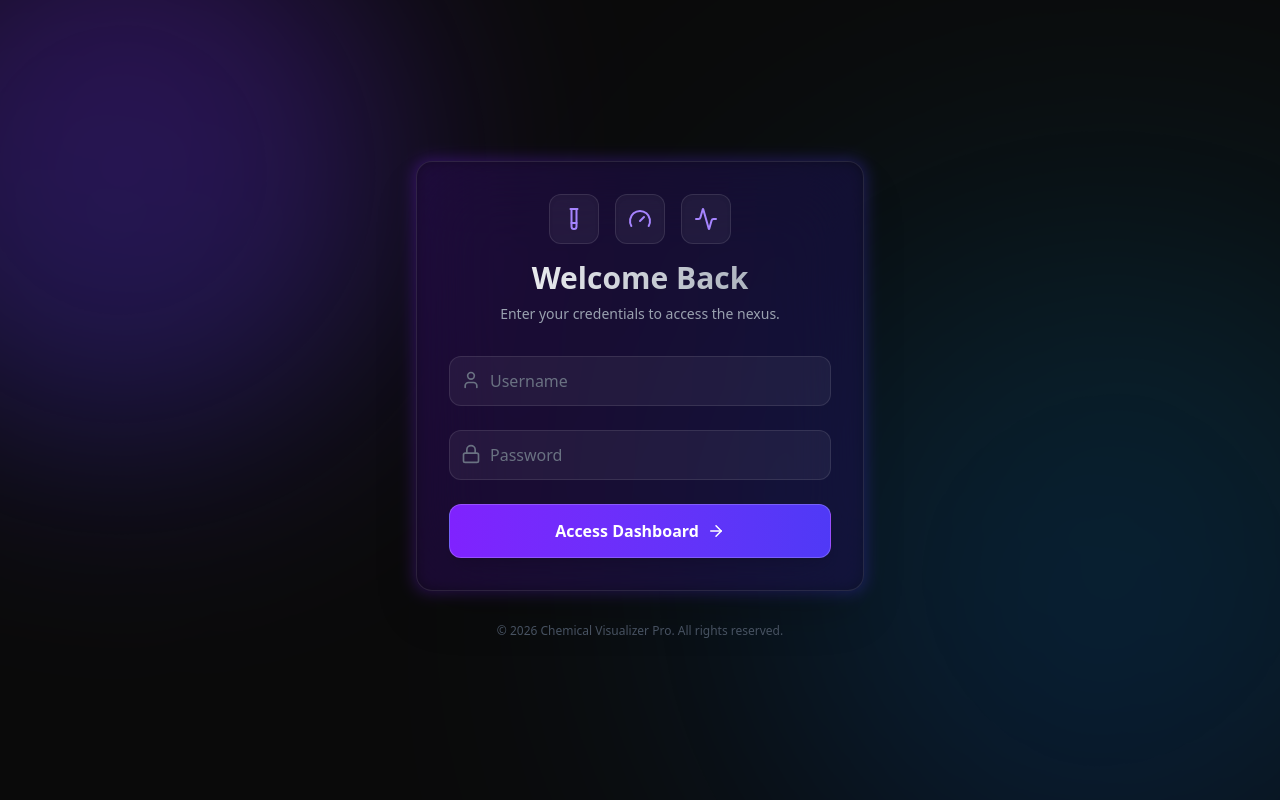
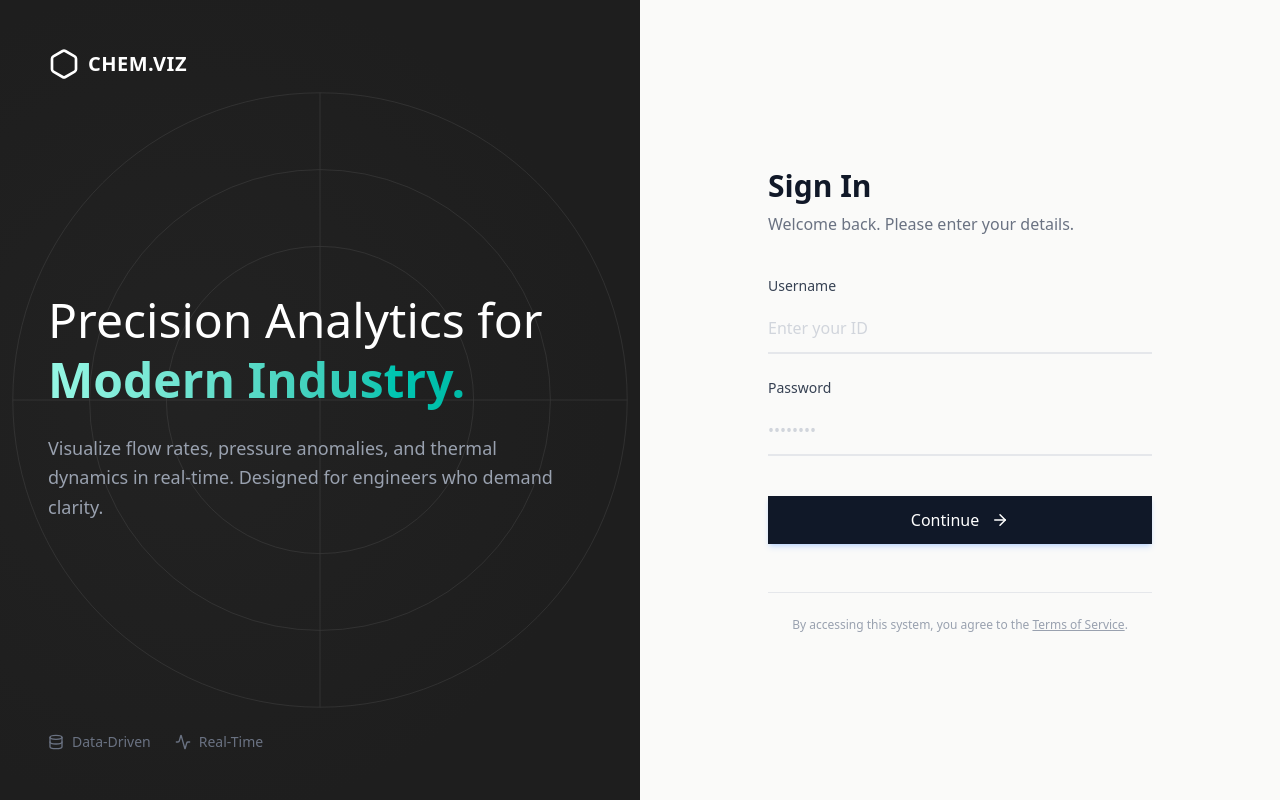
Before and after one commit to divyateja050/Django_project_08-02-2026, a React (Vite) app in the folder web-frontend/: page / in a window 1280 px wide. Built offline with nearby package versions, Linux system fonts and the light colour scheme.

Commit message:
v1.0.2 - UI update

```diff
--- a/web-frontend/src/components/Login.jsx
+++ b/web-frontend/src/components/Login.jsx
@@ -1,14 +1,14 @@
 import React, { useState } from 'react';
 import api from '../api';
 import { motion } from 'framer-motion';
-import { TestTube, Gauge, Activity, ArrowRight, Lock, User } from 'lucide-react';
+import { ArrowRight, Hexagon, Database, Activity } from 'lucide-react';
+import { Button } from './ui/Button';
 
 const Login = ({ onLogin }) => {
     const [username, setUsername] = useState('');
     const [password, setPassword] = useState('');
     const [error, setError] = useState('');
     const [loading, setLoading] = useState(false);
-    const [focusedField, setFocusedField] = useState(null);
 
     const handleSubmit = async (e) => {
         e.preventDefault();
@@ -30,116 +30,105 @@ const Login = ({ onLogin }) => {
     };
 
     return (
-        <div className="min-h-screen w-full flex items-center justify-center bg-[#0a0a0a] relative overflow-hidden font-sans">
-            {/* Dynamic Background */}
-            <div className="absolute inset-0 overflow-hidden pointer-events-none">
-                <motion.div
-                    animate={{ rotate: 360, scale: [1, 1.2, 1] }}
-                    transition={{ duration: 20, repeat: Infinity, ease: "linear" }}
-                    className="absolute top-[-10%] left-[-10%] w-[500px] h-[500px] rounded-full bg-gradient-to-r from-violet-600/30 to-indigo-600/30 blur-[100px]"
-                />
-                <motion.div
-                    animate={{ rotate: -360, scale: [1, 1.5, 1] }}
-                    transition={{ duration: 25, repeat: Infinity, ease: "linear" }}
-                    className="absolute bottom-[-10%] right-[-10%] w-[600px] h-[600px] rounded-full bg-gradient-to-r from-blue-600/20 to-cyan-600/20 blur-[120px]"
-                />
+        <div className="min-h-screen w-full flex bg-[#FAFAF9] font-sans">
+            {/* Left Column - Artistic/Brand Section */}
+            <div className="hidden lg:flex w-1/2 bg-[#1e1e1e] relative flex-col justify-between p-12 overflow-hidden text-white">
+                <div className="absolute inset-0 opacity-20 bg-[radial-gradient(circle_at_30%_50%,#333,transparent_70%)]"></div>
+
+                {/* Abstract Geometric Pattern */}
+                <div className="absolute top-1/2 left-1/2 -translate-x-1/2 -translate-y-1/2 w-[120%] h-[120%] opacity-10 pointer-events-none">
+                    <svg viewBox="0 0 100 100" className="w-full h-full stroke-white" strokeWidth="0.1" fill="none">
+                        <circle cx="50" cy="50" r="40" />
+                        <circle cx="50" cy="50" r="30" />
+                        <circle cx="50" cy="50" r="20" />
+                        <line x1="10" y1="50" x2="90" y2="50" />
+                        <line x1="50" y1="10" x2="50" y2="90" />
+                    </svg>
+                </div>
+
+                <div className="relative z-10 flex items-center gap-2">
+                    <Hexagon className="text-primary-400" size={32} strokeWidth={2} />
+                    <span className="font-display font-bold text-xl tracking-wide">CHEM.VIZ</span>
+                </div>
+
+                <div className="relative z-10 max-w-lg">
+                    <h1 className="font-display text-5xl font-light leading-tight mb-6">
+                        Precision Analytics for <br />
+                        <span className="font-bold text-transparent bg-clip-text bg-gradient-to-r from-teal-200 to-teal-500">
+                            Modern Industry.
+                        </span>
+                    </h1>
+                    <p className="text-gray-400 text-lg leading-relaxed">
+                        Visualize flow rates, pressure anomalies, and thermal dynamics in real-time.
+                        Designed for engineers who demand clarity.
+                    </p>
+                </div>
+
+                <div className="relative z-10 flex items-center gap-6 text-sm font-medium text-gray-500">
+                    <span className="flex items-center gap-2"> <Database size={16} /> Data-Driven </span>
+                    <span className="flex items-center gap-2"> <Activity size={16} /> Real-Time </span>
+                </div>
             </div>
 
-            <motion.div
-                initial={{ opacity: 0, y: 20, scale: 0.95 }}
-                animate={{ opacity: 1, y: 0, scale: 1 }}
-                transition={{ duration: 0.5, ease: "easeOut" }}
-                className="w-full max-w-md relative z-10"
-            >
-                {/* 3D Glass Card */}
-                <div className="relative group perspective-1000">
-                    <div className="absolute -inset-0.5 bg-gradient-to-r from-violet-600 to-indigo-600 rounded-2xl blur opacity-30 group-hover:opacity-75 transition duration-1000 group-hover:duration-200"></div>
-                    <div className="relative p-8 bg-black/40 backdrop-blur-2xl border border-white/10 rounded-2xl shadow-2xl">
+            {/* Right Column - Login Form */}
+            <div className="w-full lg:w-1/2 flex items-center justify-center p-8 lg:p-24 bg-[#FAFAF9]">
+                <div className="w-full max-w-sm">
+                    <div className="mb-10">
+                        <h2 className="font-display text-3xl font-bold text-gray-900 mb-2">Sign In</h2>
+                        <p className="text-gray-500">Welcome back. Please enter your details.</p>
+                    </div>
 
-                        {/* Header */}
-                        <div className="text-center mb-8">
-                            <motion.div
-                                className="flex justify-center gap-4 mb-4"
-                                initial={{ opacity: 0, y: -10 }}
-                                animate={{ opacity: 1, y: 0 }}
-                                transition={{ delay: 0.2 }}
-                            >
-                                {[TestTube, Gauge, Activity].map((Icon, i) => (
-                                    <div key={i} className="p-3 bg-white/5 rounded-xl border border-white/10 text-violet-400 shadow-inner">
-                                        <Icon size={24} />
-                                    </div>
-                                ))}
-                            </motion.div>
-                            <h2 className="text-3xl font-bold bg-clip-text text-transparent bg-gradient-to-r from-white to-gray-400 mb-2">
-                                Welcome Back
-                            </h2>
-                            <p className="text-gray-400 text-sm">Enter your credentials to access the nexus.</p>
+                    <form onSubmit={handleSubmit} className="space-y-6">
+                        <div className="group">
+                            <label className="block text-sm font-medium text-gray-700 mb-2 transition-colors group-focus-within:text-primary-700">Username</label>
+                            <input
+                                type="text"
+                                className="w-full px-0 py-3 bg-transparent border-b-2 border-gray-200 focus:border-primary-600 focus:outline-none transition-all placeholder-gray-300 text-gray-900"
+                                placeholder="Enter your ID"
+                                value={username}
+                                onChange={(e) => setUsername(e.target.value)}
+                            />
                         </div>
 
-                        {/* Form */}
-                        <form onSubmit={handleSubmit} className="space-y-6">
+                        <div className="group">
+                            <label className="block text-sm font-medium text-gray-700 mb-2 transition-colors group-focus-within:text-primary-700">Password</label>
+                            <input
+                                type="password"
+                                className="w-full px-0 py-3 bg-transparent border-b-2 border-gray-200 focus:border-primary-600 focus:outline-none transition-all placeholder-gray-300 text-gray-900"
+                                placeholder="••••••••"
+                                value={password}
+                                onChange={(e) => setPassword(e.target.value)}
+                            />
+                        </div>
 
-                            {/* Username Field */}
-                            <div className="relative">
-                                <User className={`absolute left-3 top-3.5 h-5 w-5 transition-colors ${focusedField === 'username' ? 'text-violet-400' : 'text-gray-500'}`} />
-                                <input
-                                    type="text"
-                                    className="w-full bg-white/5 border border-white/10 rounded-xl px-10 py-3 text-white placeholder-gray-500 focus:outline-none focus:border-violet-500/50 focus:ring-1 focus:ring-violet-500/50 transition-all"
-                                    placeholder="Username"
-                                    value={username}
-                                    onChange={(e) => setUsername(e.target.value)}
-                                    onFocus={() => setFocusedField('username')}
-                                    onBlur={() => setFocusedField(null)}
-                                />
-                            </div>
+                        <div className="pt-4">
+                            <Button
+                                className="w-full h-12 bg-gray-900 hover:bg-black text-white rounded-none flex items-center justify-center gap-3 transition-all duration-300 group"
+                                disabled={loading}
+                            >
+                                {loading ? 'Processing...' : 'Continue'}
+                                {!loading && <ArrowRight size={18} className="group-hover:translate-x-1 transition-transform" />}
+                            </Button>
+                        </div>
 
-                            {/* Password Field */}
-                            <div className="relative">
-                                <Lock className={`absolute left-3 top-3.5 h-5 w-5 transition-colors ${focusedField === 'password' ? 'text-violet-400' : 'text-gray-500'}`} />
-                                <input
-                                    type="password"
-                                    className="w-full bg-white/5 border border-white/10 rounded-xl px-10 py-3 text-white placeholder-gray-500 focus:outline-none focus:border-violet-500/50 focus:ring-1 focus:ring-violet-500/50 transition-all"
-                                    placeholder="Password"
-                                    value={password}
-                                    onChange={(e) => setPassword(e.target.value)}
-                                    onFocus={() => setFocusedField('password')}
-                                    onBlur={() => setFocusedField(null)}
-                                />
-                            </div>
-
-                            {/* Submit Button */}
-                            <motion.button
-                                whileHover={{ scale: 1.02, boxShadow: "0 0 20px rgba(124, 58, 237, 0.5)" }}
-                                whileTap={{ scale: 0.98 }}
-                                disabled={loading}
-                                className="w-full bg-gradient-to-r from-violet-600 to-indigo-600 text-white font-bold py-3.5 rounded-xl shadow-lg border border-white/20 relative overflow-hidden group"
-                            >
-                                <div className="absolute inset-0 w-full h-full bg-gradient-to-r from-transparent via-white/20 to-transparent -translate-x-full group-hover:animate-shimmer" />
-                                <span className="flex items-center justify-center gap-2">
-                                    {loading ? 'Authenticating...' : 'Access Dashboard'}
-                                    {!loading && <ArrowRight size={18} />}
-                                </span>
-                            </motion.button>
-                        </form>
-
-                        {/* Error Message */}
                         {error && (
                             <motion.div
                                 initial={{ opacity: 0, y: 10 }}
                                 animate={{ opacity: 1, y: 0 }}
-                                className="mt-4 p-3 rounded-lg bg-red-500/10 border border-red-500/20 text-red-400 text-sm text-center"
+                                className="text-red-500 text-sm mt-4 font-medium"
                             >
                                 {error}
                             </motion.div>
                         )}
+                    </form>
+
+                    <div className="mt-12 pt-6 border-t border-gray-200">
+                        <p className="text-xs text-gray-400 text-center">
+                            By accessing this system, you agree to the <a href="#" className="underline hover:text-gray-600">Terms of Service</a>.
+                        </p>
                     </div>
                 </div>
-
-                {/* Footer */}
-                <p className="text-center text-gray-600 text-xs mt-8">
-                    &copy; 2026 Chemical Visualizer Pro. All rights reserved.
-                </p>
-            </motion.div>
+            </div>
         </div>
     );
 };
--- a/web-frontend/src/index.css
+++ b/web-frontend/src/index.css
@@ -1,4 +1,4 @@
-@import url('https://fonts.googleapis.com/css2?family=Inter:wght@300;400;500;600;700&display=swap');
+@import url('https://fonts.googleapis.com/css2?family=Manrope:wght@300;400;500;600;700&family=Space+Grotesk:wght@300;400;500;600;700&display=swap');
 @import "tailwindcss";
 
 :root {
--- a/web-frontend/tailwind.config.js
+++ b/web-frontend/tailwind.config.js
@@ -7,11 +7,24 @@ export default {
   theme: {
     extend: {
       colors: {
-        primary: { "50": "#eff6ff", "100": "#dbeafe", "200": "#bfdbfe", "300": "#93c5fd", "400": "#60a5fa", "500": "#3b82f6", "600": "#2563eb", "700": "#1d4ed8", "800": "#1e40af", "900": "#1e3a8a", "950": "#172554" },
-        secondary: { "50": "#f0f9ff", "100": "#e0f2fe", "200": "#bae6fd", "300": "#7dd3fc", "400": "#38bdf8", "500": "#0ea5e9", "600": "#0284c7", "700": "#0369a1", "800": "#075985", "900": "#0c4a6e", "950": "#082f49" }
+        // "Industrial Lab" Palette
+        primary: {
+          "50": "#f0fdfa", "100": "#ccfbf1", "200": "#99f6e4", "300": "#5eead4",
+          "400": "#2dd4bf", "500": "#14b8a6", "600": "#0d9488", "700": "#0f766e",
+          "800": "#115e59", "900": "#134e4a", "950": "#042f2e"
+        }, // Teal-based
+        secondary: {
+          "50": "#f8fafc", "100": "#f1f5f9", "200": "#e2e8f0", "300": "#cbd5e1",
+          "400": "#94a3b8", "500": "#64748b", "600": "#475569", "700": "#334155",
+          "800": "#1e293b", "900": "#0f172a", "950": "#020617"
+        }, // Slate-based
+        accent: {
+          "500": "#ea580c" // Burnt Orange
+        }
       },
       fontFamily: {
-        sans: ['Inter', 'system-ui', 'sans-serif'],
+        sans: ['Manrope', 'system-ui', 'sans-serif'],
+        display: ['Space Grotesk', 'sans-serif'],
       },
       animation: {
         'fade-in': 'fadeIn 0.5s ease-out',
```
